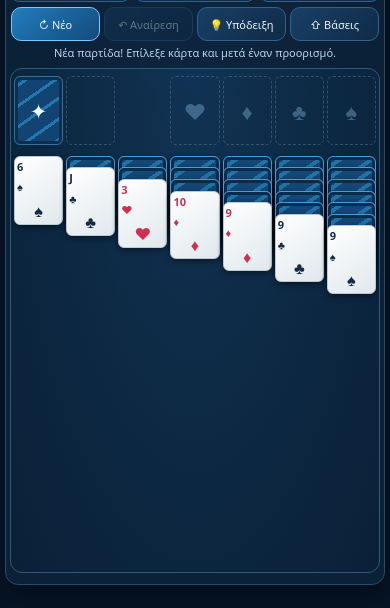
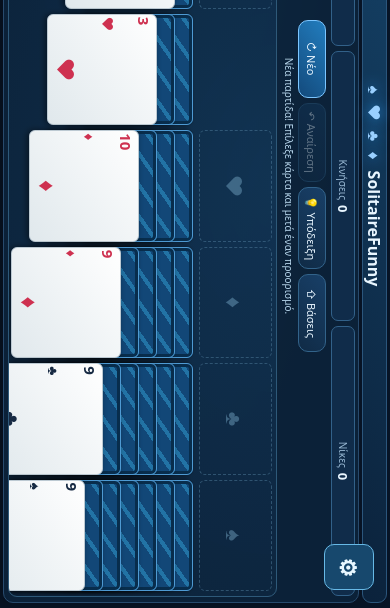
Before and after one commit to seemsfunny21/solitairefunny, a plain HTML site: page index.html in a window 390 px wide. Shown: the part 236-844 px from the top of the page. Drawn offline with Linux system fonts and the light colour scheme.

Commit message:
Display Solitaire horizontally in portrait phone without rotating device screen

```diff
--- a/index.html
+++ b/index.html
@@ -98,6 +98,61 @@
 body>.suite-game-banner{width:min(calc(100% - 24px),720px);margin:12px auto 10px}
 .suite-game-banner img{display:block;width:100%;height:100%;object-fit:cover;object-position:center}
 @media(min-width:761px){.suite-game-banner{height:150px}}
+
+/* Portrait phones: rotate ONLY the Solitaire playfield 90deg, not the
+   device screen. Match Tavli's landscape-in-portrait behaviour. */
+@media(orientation:portrait) and (max-width:650px){
+ html,body{width:100%;height:100%;min-height:0;overflow:hidden!important;overscroll-behavior:none}
+ .suite-game-banner{display:none!important}
+ .shell{position:fixed;top:0;left:100vw;width:100dvh;height:100vw;
+   max-width:none!important;min-height:0;margin:0;padding:3px 5px;
+   transform-origin:top left;transform:rotate(90deg);
+   display:flex;flex-direction:column;gap:3px;overflow:hidden}
+ .hero{flex:0 0 auto;margin:0;padding:2px 7px;min-height:25px;height:25px;
+   display:flex;align-items:center;justify-content:center;gap:8px;border-radius:9px}
+ .hero-icon{font-size:16px;letter-spacing:3px;line-height:1}
+ .hero h1{font-size:16px;margin:0;line-height:1}
+ .hero .sub{display:none}
+ .panel{display:flex;flex-direction:column;flex:1 1 0;min-height:0;
+   padding:3px 5px 4px;border-radius:10px;overflow:hidden}
+ .stats{display:grid;grid-template-columns:repeat(3,minmax(0,1fr));
+   gap:5px;margin:0 1px 3px;flex:0 0 auto}
+ .metric{display:flex;gap:5px;justify-content:center;align-items:center;
+   padding:2px 5px;min-height:24px;border-radius:7px}
+ .metric small{display:inline;font-size:10px}
+ .metric strong{display:inline;font-size:13px}
+ .tools{flex:0 0 auto;display:flex;justify-content:center;flex-wrap:nowrap;
+   gap:5px;margin:2px 1px}
+ .tools .btn{flex:0 1 auto;min-width:78px;min-height:28px;
+   padding:4px 8px;font-size:11px;white-space:nowrap}
+ .msg{flex:0 0 auto;min-height:15px;max-height:19px;margin:1px 2px 3px;
+   font-size:10px;line-height:1.3;overflow:hidden;white-space:nowrap;text-overflow:ellipsis}
+ .game{display:flex;flex-direction:column;flex:1 1 0;min-height:0;
+   padding:4px 5px 3px;overflow-x:hidden;overflow-y:auto;overscroll-behavior:contain;
+   scrollbar-width:thin;border-radius:9px}
+ .top,.columns{width:100%;display:grid;grid-template-columns:repeat(7,minmax(0,1fr));gap:5px}
+ .top{flex:0 0 auto;margin-bottom:6px;height:73px}
+ .top .slot{aspect-ratio:auto;height:73px}
+ .top .slot .card{height:100%;aspect-ratio:auto}
+ .columns{flex:0 0 auto;min-height:196px}
+ .column{min-height:196px!important}
+ .column .card{aspect-ratio:5/6;max-height:110px}
+ .card .rank{font-size:15px}
+ .card .suit{font-size:14px}
+ .card .big{font-size:23px}
+ .game-dialog-cover{position:fixed;top:0;left:100vw;right:auto;bottom:auto;
+   width:100dvh;height:100vw;transform-origin:top left;transform:rotate(90deg)}
+}
+@media(orientation:portrait) and (max-width:360px){
+ .shell{padding:2px}
+ .hero{height:22px;min-height:22px}
+ .top{height:62px}
+ .top .slot{height:62px}
+ .tools .btn{min-width:65px;min-height:25px;padding:3px 5px;font-size:10px}
+ .metric{min-height:21px}
+ .columns,.column{min-height:160px!important}
+}
+
 </style>
 </head><body><main class="shell">
 <div class="suite-game-banner"><img src="./hero-banner.svg" width="900" height="300" alt="" aria-hidden="true" decoding="async"></div>
```
